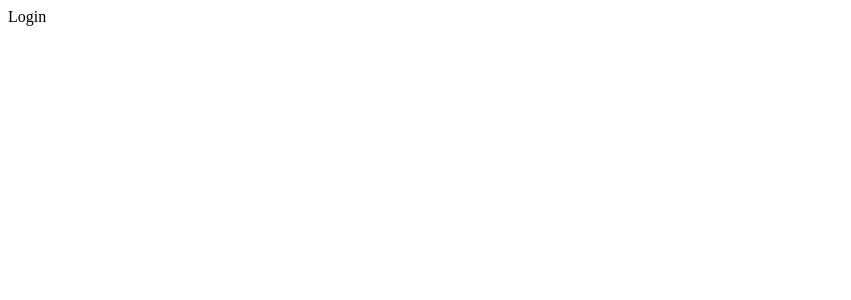
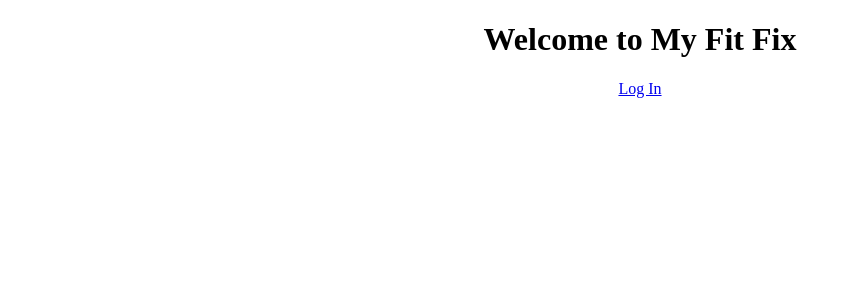
Before and after one commit to TechTitansGeaux/MyFitFix, a React app: page / in a window 1280 px wide. Shown: the top 300 px of the page, without its empty margins (0-851 px from the left). Built offline with nearby package versions, Linux system fonts and the light colour scheme; the HTML template or start-up script is replaced by a standard one.

Commit message:
rendering a login page, and will redirect to the page

```diff
--- a/client/src/MainPage/Login.jsx
+++ b/client/src/MainPage/Login.jsx
@@ -1,9 +1,19 @@
 // import { useState, useEffect } from 'react';
 import React from 'react';
+import { Link } from 'react-router-dom';
 
 function Login() {
   return (
-    <div>Login</div>
+    <>
+      <header style={{ textAlign: "center" }}>
+        <h1>Welcome to My Fit Fix</h1>
+      </header>
+      <main style={{ display: "flex", justifyContent: "center", gap: "2rem" }}>
+        <Link to="/login">
+          Log In
+        </Link>
+      </main>
+    </>
   )
 }
 
```
Also changed, not shown: 1 other file (tests, documents, lock files or other folders).
